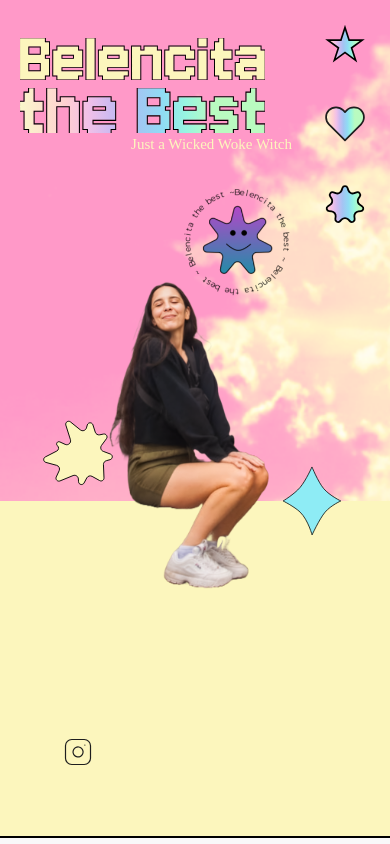
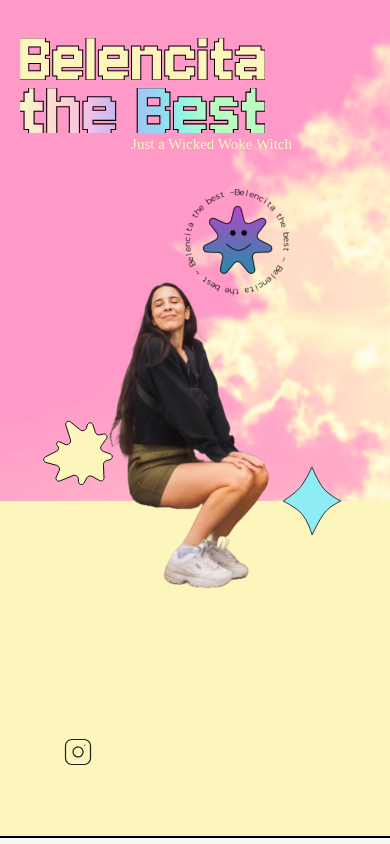
Before and after one commit to 93Belen/belencita-web, a Vue app: page / in a window 390 px wide. Shown: the top 844 px of the page. Built offline with nearby package versions, Linux system fonts and the light colour scheme; a web font is replaced by a local one.

Commit message:
hidden mobile nav

```diff
--- a/src/App.vue
+++ b/src/App.vue
@@ -12,7 +12,7 @@ import Universe from './Sections/Universe.vue'
 
 <template>
 <div id="container" class="m-0 p-0 bg-darkpink overflow-x-hidden snap-start w-screen scroll-smooth">
-  <header class="absolute md:relative pt-6 md:pt-0 z-[99] md:backdrop-blur-sm bg-gradient-to-b from-darkpink via-transparent via-60% md:flex w-full justify-end h-[50px] md:h-[10vh] font-body font-black text-md">
+  <header class="absolute md:relative pt-6 md:pt-0 z-[99] md:backdrop-blur-sm bg-gradient-to-b from-darkpink via-transparent via-60% hidden md:flex w-full justify-end h-[50px] md:h-[10vh] font-body font-black text-md">
   <nav class="my-auto flex justify-end w-full">
     <ul class="flex justify-self-end flex-col md:flex-row gap-10 md:gap-0 w-[65px] md:w-[80vw] xl:w-[50vw] justify-around">
       <li class="cursor-pointer bg-rainbow text-transparent bg-clip-text w-fit hover:animate-backgroundmove transition-all duration-1000 ease-in-out"><a href="#mememe" class="flex items-center gap-2"><Star/><p class="hidden md:block">me me me</p></a></li>
```
